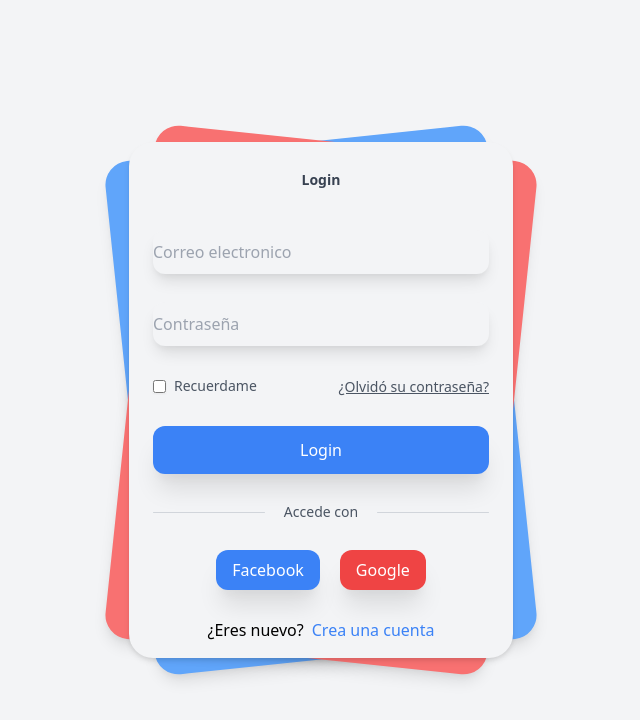
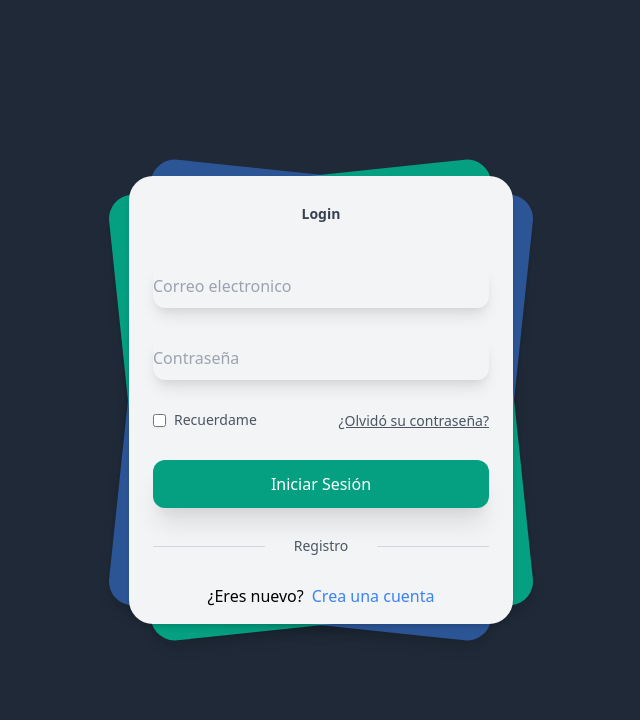
Before and after one commit to juliojimenez-98/Mi-Estacionamiento-FrontEnd, an Angular app: page / in a window 1280 px wide. Shown: the top 720 px of the page, without its empty margins (319-959 px from the left). Built offline with nearby package versions, Linux system fonts and the light colour scheme.

Commit message:
Login idea

```diff
--- a/src/app/app.component.html
+++ b/src/app/app.component.html
@@ -1,9 +1,9 @@
 <!-- This is an example component -->
 <div class="font-sans">
-  <div class="relative min-h-screen flex flex-col sm:justify-center items-center bg-gray-100 ">
+  <div class="relative min-h-screen flex flex-col sm:justify-center items-center bg-gray-800 ">
       <div class="relative sm:max-w-sm w-full">
-          <div class="card bg-blue-400 shadow-lg  w-full h-full rounded-3xl absolute  transform -rotate-6"></div>
-          <div class="card bg-red-400 shadow-lg  w-full h-full rounded-3xl absolute  transform rotate-6"></div>
+          <div class="card bg-primary shadow-lg  w-full h-full rounded-3xl absolute  transform -rotate-6"></div>
+          <div class="card bg-secondary shadow-lg  w-full h-full rounded-3xl absolute  transform rotate-6"></div>
           <div class="relative w-full rounded-3xl  px-6 py-4 bg-gray-100 shadow-md">
               <label for="" class="block mt-3 text-sm text-gray-700 text-center font-semibold">
                   Login
@@ -34,30 +34,20 @@
                   </div>
 
                   <div class="mt-7">
-                      <button class="bg-blue-500 w-full py-3 rounded-xl text-white shadow-xl hover:shadow-inner focus:outline-none transition duration-500 ease-in-out  transform hover:-translate-x hover:scale-105">
-                          Login
+                      <button class="bg-primary w-full py-3 rounded-xl text-white shadow-xl hover:shadow-inner focus:outline-none transition duration-500 ease-in-out  transform hover:-translate-x hover:scale-105">
+                          Iniciar Sesión
                       </button>
                   </div>
 
                   <div class="flex mt-7 items-center text-center">
                       <hr class="border-gray-300 border-1 w-full rounded-md">
                       <label class="block font-medium text-sm text-gray-600 w-full">
-                          Accede con
+                          Registro
                       </label>
                       <hr class="border-gray-300 border-1 w-full rounded-md">
                   </div>
 
-                  <div class="flex mt-7 justify-center w-full">
-                      <button class="mr-5 bg-blue-500 border-none px-4 py-2 rounded-xl cursor-pointer text-white shadow-xl hover:shadow-inner transition duration-500 ease-in-out  transform hover:-translate-x hover:scale-105">
 
-                          Facebook
-                      </button>
-
-                      <button class="bg-red-500 border-none px-4 py-2 rounded-xl cursor-pointer text-white shadow-xl hover:shadow-inner transition duration-500 ease-in-out  transform hover:-translate-x hover:scale-105">
-
-                          Google
-                      </button>
-                  </div>
 
                    <div class="mt-7">
                       <div class="flex justify-center items-center">
--- a/src/styles.css
+++ b/src/styles.css
@@ -3,6 +3,9 @@
 @import 'tailwindcss/components';
 @import 'tailwindcss/utilities';
 
-bg-primary{
+.bg-primary{
     background-color: #05a081;
 }
+.bg-secondary{
+    background-color: rgba(59,130,246,0.5);
+}
```
